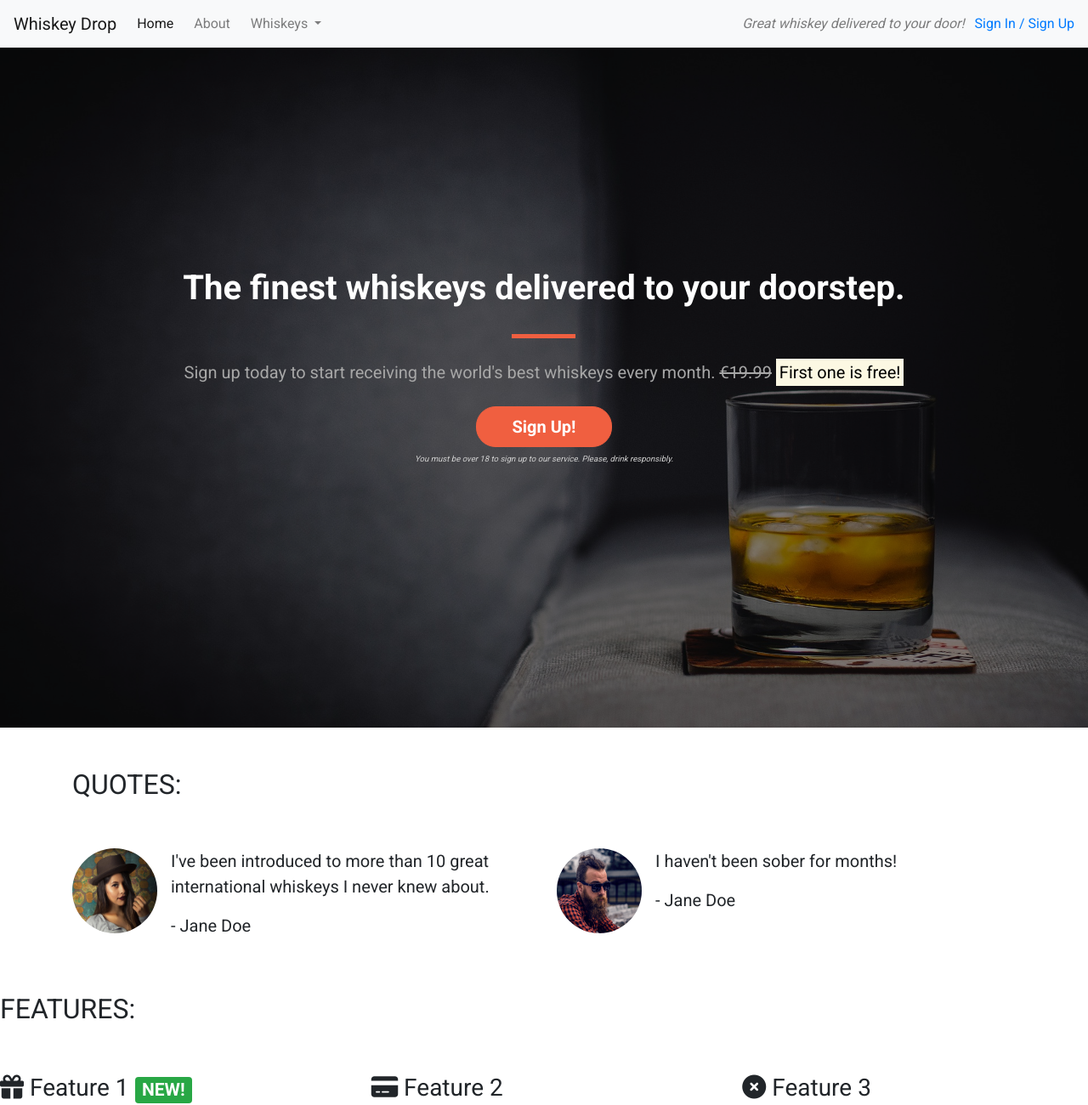
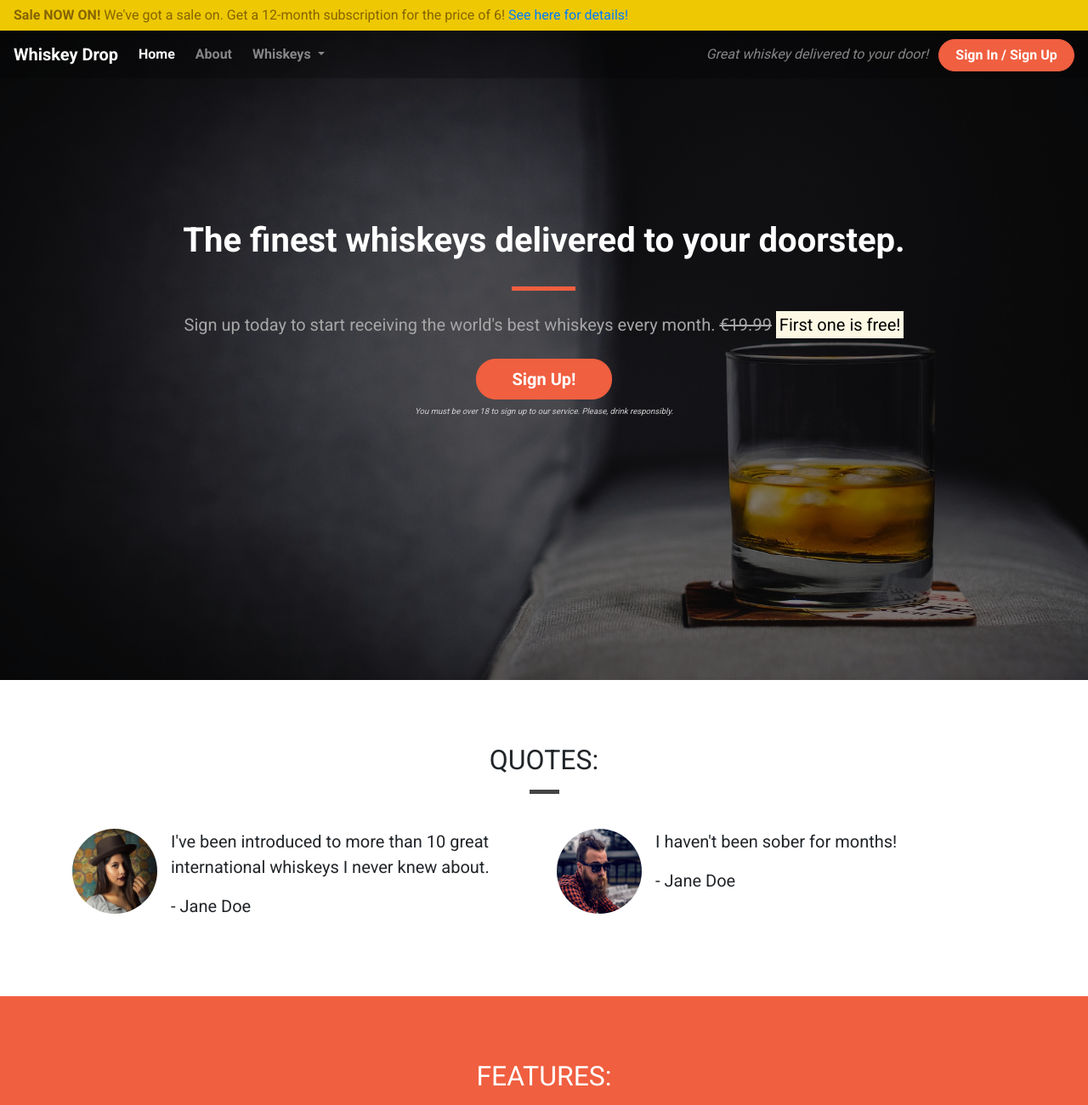
Before and after one commit to CMurphy94/Bootstraplearning, a plain HTML site: page index.html in a window 1280 px wide. Shown: the top 1300 px of the page at 85% size. Drawn offline with nearby package versions, Linux system fonts and the light colour scheme.

Commit message:
Finish bootstrap styling

```diff
--- a/css/style.css
+++ b/css/style.css
@@ -2,7 +2,30 @@
     font-family: 'Roboto', sans-serif;
 }
 
-.alert-container {}
+.container-wrapper {}
+
+.container-wrapper--red {
+    background-color: #f05f40;
+    color: white;
+}
+
+.container-wrapper--features {
+    padding-left: 20px;
+    padding-right: 20px;
+}
+
+.alert-container .col-12 {
+    padding-left: 0;
+    padding-right: 0;
+}
+
+.site-wide-alert {
+    border-radius: 0;
+    margin-bottom: 0;
+    padding: 5px 15px;
+    background-color: #eec802;
+    border-color: #eec802;
+}
 
 .callout-container {
     height: 100vh;
@@ -33,20 +56,78 @@
 
 .features-container {}
 
+/*Page Headers*/
+
+.page-header {
+    margin-bottom: 0;
+    border-bottom: 0;
+    text-align: center;
+}
+
+.page-header h2 {
+    margin-top: 0;
+}
+
+.quotes .page-header {
+    margin-bottom: 25px;
+}
+
 /*Block Dividers*/
 
 .block-divider {
     width: 75px;
     height: 5px;
     border: 0;
+    background-color: #444;
 }
 
 .block-divider--orange {
     background-color: #f05f40;
 }
 
+.block-divider--white {
+    background-color: white;
+}
+
 .block-divider--short {
     width: 35px;
+}
+
+/*Content Containers*/
+
+.content-container {
+    padding-top: 75px;
+    padding-bottom: 75px;
+}
+
+/*Navbar*/
+
+.navalert-container {
+    position: absolute;
+    top: 0;
+    left: 0;
+    padding-left: 0;
+    padding-right: 0;
+    z-index: 1;
+}
+
+.navbar {
+    margin-bottom: 0;
+    border: 0;
+    width: 100%;
+    background-color: rgba(0,0,0,0.25);
+}
+
+.navbar .navbar-toggler {
+    border: 0;
+}
+
+.navbar-brand {
+    font-weight: bold;
+}
+
+.navbar .navbar-nav a {
+    font-weight: bold;
 }
 
 /*Jumbotron*/
@@ -93,3 +174,24 @@
     background-color: #df4929;;
     border-color: #df4929;;
 }
+
+.feature {
+    text-align: center;
+    margin-bottom: 40px;
+}
+
+.feature i {
+    margin-bottom: 20px;
+    font-size: 45px;
+    line-height: 45px;
+}
+
+.feature .btn {
+    background-color: white;
+    border-color: white;
+    border-radius: 15px;
+    min-width: 100px;
+    font-weight: bold;
+    margin-top: 10px;
+    color: #f05f40;
+}
--- a/index.html
+++ b/index.html
@@ -15,7 +15,18 @@
 </head>
 
 <body>
-    <nav class="navbar navbar-light bg-light navbar-expand-sm">
+    <div class="container-fluid navalert-container">
+        <div class="container-fluid alert-container">
+            <div class="row d-none d-sm-block">
+                <div class="col-12">
+                    <div class="site-wide-alert alert alert-warning">
+                        <strong>Sale NOW ON!</strong> We've got a sale on. Get a 12-month subscription for the price of 6!
+                        <a href="">See here for details!</a>
+                    </div>
+                </div>
+            </div>
+        </div>
+        <nav class="navbar navbar-dark navbar-expand-sm">
             <a href="/" class="navbar-brand">Whiskey Drop</a>
 
             <button class="navbar-toggler ml-auto" type="button" data-toggle="collapse" data-target="#navbarNavDropdown"
@@ -43,19 +54,10 @@
             </div>
             <div class="d-none d-md-block">
                 <p class="navbar-text my-auto mr-2"><i>Great whiskey delivered to your door!</i></p>
-            <a href="/login">Sign In / Sign Up</a>
+                <a href="/login" class="btn btn--cta btn--red">Sign In / Sign Up</a>
             </div>
         </nav>
-    <!-- <div class="container alert-container">
-        <div class="row d-none d-sm-block">
-            <div class="col-12">
-                <div class="alert alert-warning">
-                    <strong>Sale NOW ON!</strong> We've got a sale on. Get a 12-month subscription for the price of 6!
-                    <a href="">See here for details!</a>
     </div>
-            </div>
-        </div>
-    </div> -->
         <div class="container-fluid callout-container">
             <!-- Callout -->
             <div class="opaque-overlay">&nbsp;</div>
@@ -77,11 +79,13 @@
         </div>
 
         <!-- Quotes -->
-        <div class="container quotes-container">
+        <div class="container-wrapper">
+            <div class="container quotes-container content-container">
                 <section class="quotes">
                     <div class="row">
-                    <div class="col-12 my-5">
+                        <div class="col-12 page-header">
                             <h2 class="text-uppercase">Quotes:</h2>
+                            <hr class="block-divider block-divider--short">
                         </div>
                     </div>
                     <div class="row">
@@ -115,33 +119,36 @@
                 </section>
                 <!-- /.quotes -->
             </div>
+        </div>
 
         <!-- Features -->
-        <div class="features-container">
+        <div class="container-wrapper container-wrapper--red container-wrapper--features">
+            <div class="features-container content-container">
                 <section class="features">
                     <div class="row">
-                    <div class="col-12 my-5">
+                        <div class="col-12 page-header">
                             <h2 class="text-uppercase">Features:</h2>
+                            <hr class="block-divider block-divider--short block-divider--white">
                         </div>
                     </div>
                     <div class="row">
                         <div class="col-12 col-md-6 col-lg-4">
                             <div class="feature">
-                            <h3><i class="fa-solid fa-gift d-none d-sm-inline"></i> Feature 1 <span class="badge badge-success">NEW!</span></h3>
+                                <h3><i class="fa-solid fa-gift d-none d-sm-block"></i> Feature 1 <span class="badge badge-success">NEW!</span></h3>
                                 <p>Lorem ipsum dolor sit amet, consectetur adipiscing elit, sed do eiusmod tempor incididunt ut labore et dolore magna aliqua. Ut enim ad minim veniam, quis nostrud exercitation ullamco laboris nisi ut aliquip ex ea commodo consequat.</p>
                                 <p><a class="btn btn-sm btn-light" href="">Read More</a></p>
                             </div>
                         </div>
                         <div class="col-12 col-md-6 col-lg-4">
                             <div class="feature">
-                            <h3><i class="fa-solid fa-credit-card d-none d-sm-inline"></i> Feature 2</h3>
+                                <h3><i class="fa-solid fa-credit-card d-none d-sm-block"></i> Feature 2</h3>
                                 <p>Lorem ipsum dolor sit amet, consectetur adipiscing elit, sed do eiusmod tempor incididunt ut labore et dolore magna aliqua. Ut enim ad minim veniam, quis nostrud exercitation ullamco laboris nisi ut aliquip ex ea commodo consequat.</p>
                                 <p><a class="btn btn-sm btn-light" href="">Read More</a></p>
                             </div>
                         </div>
                         <div class="col-12 d-md-none d-lg-block col-lg-4">
                             <div class="feature">
-                            <h3><i class="fa-solid fa-circle-xmark d-none d-sm-inline"></i> Feature 3</h3>
+                                <h3><i class="fa-solid fa-circle-xmark d-none d-sm-block"></i> Feature 3</h3>
                                 <p>Lorem ipsum dolor sit amet, consectetur adipiscing elit, sed do eiusmod tempor incididunt ut labore et dolore magna aliqua. Ut enim ad minim veniam, quis nostrud exercitation ullamco laboris nisi ut aliquip ex ea commodo consequat.</p>
                                 <p><a class="btn btn-sm btn-light" href="">Read More</a></p>
                             </div>
@@ -149,6 +156,7 @@
                     </div>
                 </section>
                 <!-- /.features -->
+            </div>
         </div>
 
     <div class="modal fade" tabindex="-1" id="signUpModal">
```
Lines whose indentation alone changed are shown as unchanged.
